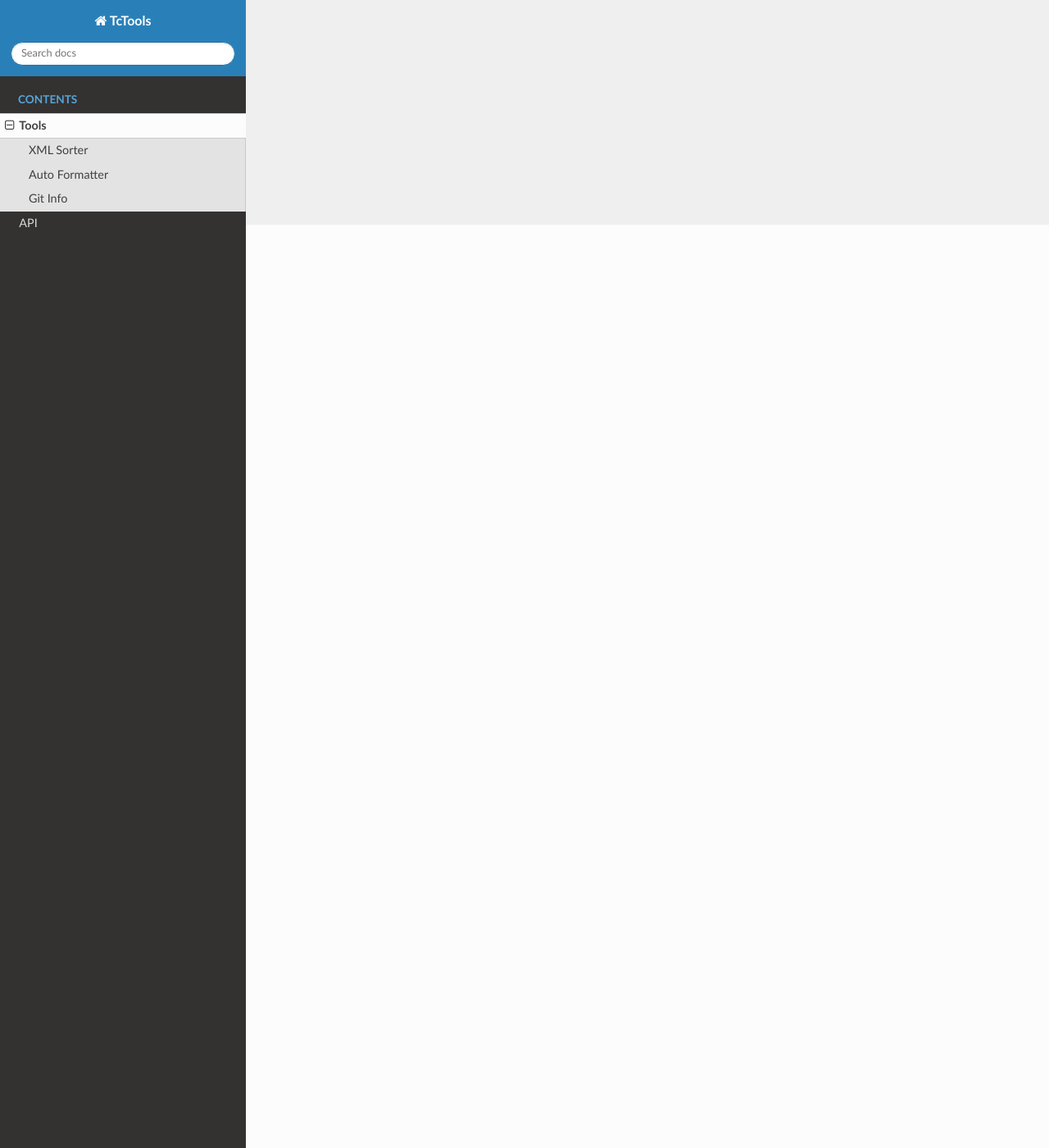
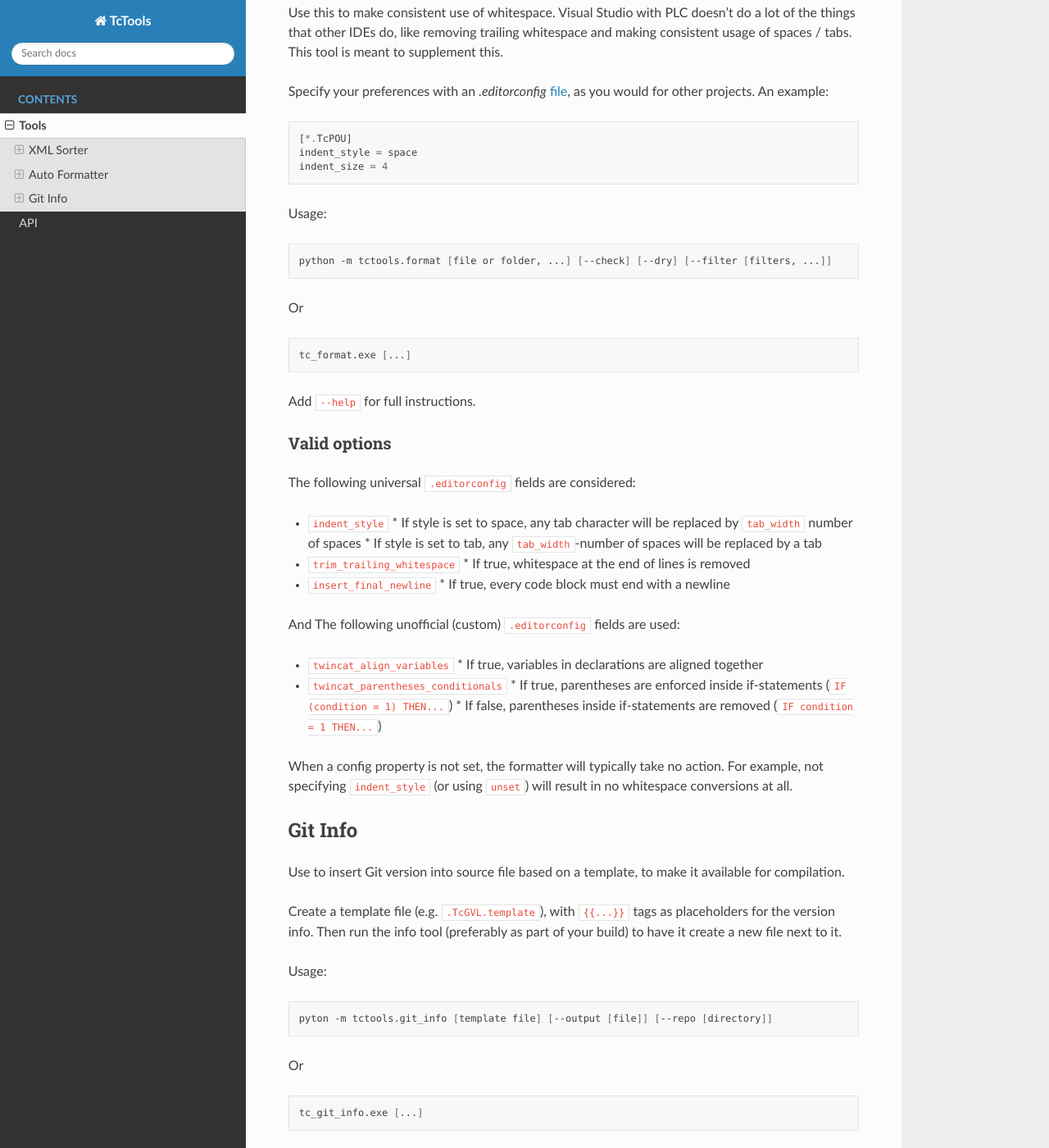
Before and after one commit to DEMCON/twincat-tools, a Sphinx documentation site: the page built from docs/pages/tools.rst, in a window 1280 px wide and 1400 px high, scrolled down 1126 px. Shown: the whole window at 82% size. Built offline with Sphinx 7.4.7 and the Read the Docs theme 2.0.0, drawn with Linux system fonts in a browser that asks for light colours; some of the changed text lies outside the part shown.

Commit message:
Moved most readme info to stay DRY

```diff
--- a/docs/index.rst
+++ b/docs/index.rst
@@ -5,6 +5,12 @@
 TcTools is a collection of command line interface tools to assist in developing TwinCAT PLC projects with Structured Text.
 
 View the repository at https://github.com/DEMCON/TcTools.
+
+The tools summarized:
+
+* :ref:`xml_sorter`: Re-sort TwinCAT XML project folders for consistent version control
+* :ref:`auto_formatter`: Re-format TwinCAT structured text (ST) PLC source files
+* :ref:`git_info`: Generate source file based on Git version info
 
 ..
    Header format:
--- a/docs/pages/tools.rst
+++ b/docs/pages/tools.rst
@@ -3,17 +3,154 @@
 #####
 
 
+.. _xml_sorter:
+
 XML Sorter
 ==========
 
-x
+TwinCAT saves its project files somewhat arbitrarily, the order of elements is changed seemingly at random.
+Use this XML sorter before committing your changes to fix the XML layout and keep your Git history more clean.
+
+Usage:
+
+.. code-block:: bash
+
+   python -m tctools.xml_sort [file or folder, ...] -r --ext tsproj xti plcproj --skip-nodes Device DeploymentEvents TcSmItem DataType
+
+Or
+
+.. code-block:: bash
+
+   tc_xml_sort.exe [...]
+
+
+Add ``--help`` for full instructions.
+
+Notes
+-----
+
+* Nodes with the attribute `xml:space="preserve"` are not touched
+
+Differences with Ruud's XmlSorter
+---------------------------------
+
+The precursor of this script is the XmlSorter made by Ruud, written in C#: https://github.com/DEMCON/XmlSorter
+
+There are a couple of difference between this sorter and Ruud's:
+
+* The root attribute `xmlns:xsi` cannot be sorted
+  * This is because `lxml` does not show it an attribute.
+* This sorter will prefer self-closing tags where content is emtpy, instead of leaving them as they were.
+  * This is a consequence of `lxml`, it cannot identify self-closing tags upon reading.
+  * The self-closing tags also do not have a trailing space before the final "/>".
+* Unicode characters are written as `#...;` instead of literals.
+  * Something `lxml` just seems to do.
+
+**None** of these appear problematic for TwinCAT.
+Projects can be opened and built again as expected, and when saved again the file will be as TwinCAT likes it.
+
+
+.. _auto_formatter:
 
 Auto Formatter
 ==============
 
-x
+Use this to make consistent use of whitespace.
+Visual Studio with PLC doesn't do a lot of the things that other IDEs do, like removing trailing whitespace and making
+consistent usage of spaces / tabs.
+This tool is meant to supplement this.
+
+Specify your preferences with an `.editorconfig` `file <https://editorconfig.org/>`_, as you would for other projects.
+An example:
+
+.. code-block::
+
+   [*.TcPOU]
+   indent_style = space
+   indent_size = 4
+
+Usage:
+
+.. code-block:: bash
+
+   python -m tctools.format [file or folder, ...] [--check] [--dry] [--filter [filters, ...]]
+
+Or
+
+.. code-block:: bash
+
+   tc_format.exe [...]
+
+
+Add ``--help`` for full instructions.
+
+Valid options
+-------------
+
+The following universal ``.editorconfig`` fields are considered:
+
+* ``indent_style``
+  * If style is set to space, any tab character will be replaced by ``tab_width`` number of spaces
+  * If style is set to tab, any ``tab_width``-number of spaces will be replaced by a tab
+* ``trim_trailing_whitespace``
+  * If true, whitespace at the end of lines is removed
+* ``insert_final_newline``
+  * If true, every code block must end with a newline
+
+And The following unofficial (custom) ``.editorconfig`` fields are used:
+
+* ``twincat_align_variables``
+  * If true, variables in declarations are aligned together
+* ``twincat_parentheses_conditionals``
+  * If true, parentheses are enforced inside if-statements (``IF (condition = 1) THEN...``)
+  * If false, parentheses inside if-statements are removed (``IF condition = 1 THEN...``)
+
+When a config property is not set, the formatter will typically take no action.
+For example, not specifying ``indent_style`` (or using ``unset``) will result in no whitespace conversions at all.
+
+
+.. _git_info:
 
 Git Info
 ========
 
-x
+Use to insert Git version into source file based on a template, to make it available for compilation.
+
+Create a template file (e.g. ``.TcGVL.template``), with ``{{...}}`` tags as placeholders for the version info.
+Then run the info tool (preferably as part of your build) to have it create a new file next to it.
+
+Usage:
+
+.. code-block:: bash
+
+   pyton -m tctools.git_info [template file] [--output [file]] [--repo [directory]]
+
+Or
+
+.. code-block:: bash
+
+   tc_git_info.exe [...]
+
+Add ``--help`` for full instruction.
+
+The first Git repository up from the template file is used.
+
+Placeholders
+------------
+
+* ``GIT_HASH``: Hash of the last commit (full 40 hex characters)
+* ``GIT_HASH_SHORT``: First 8 characters of the last commit hash
+* ``GIT_DATE``: Datetime of the last commit
+* ``GIT_TAG``: Most recent tag of this branch
+* ``GIT_BRANCH``: Currently checked out branch
+* ``GIT_DESCRIPTION``: Result of ``git describe --tags --always``
+* ``GIT_DESCRIPTION_DIRY``: Result of ``git describe --tags --always --dirty``
+
+The Git description will look like: ``v0.0.3a-4-g51994a8-dirty``.
+It mentions the last tags and the number of commits since, followed by the current hash.
+Finally, ``-dirty`` indicates there are still uncommitted changes.
+
+Notes
+-----
+
+* Requires Git, likely required to be added to ``PATH``.
```
Also changed, not shown: README.md (+2 -133 lines), 2 other files.
